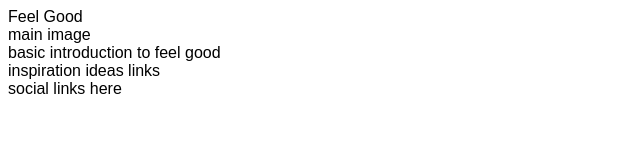
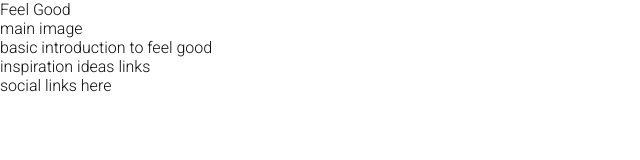
Before and after one commit to JoeYip13/Project-1, a plain HTML site: page index.html in a window 1280 px wide. Shown: the whole page, without its empty margins (0-640 px from the left). Drawn offline with Linux system fonts and the light colour scheme.

Commit message:
Add google fonts url, removed default web margin, padding and border

```diff
--- a/assets/css/style.css
+++ b/assets/css/style.css
@@ -1,3 +1,13 @@
+@import url('https://fonts.googleapis.com/css2?family=Nunito:wght@300&family=Roboto:wght@300&display=swap');
+
+* {
+    margin: 0;
+    padding: 0;
+    border: none;
+}
+
 body {
-    font-family: Arial, Helvetica, sans-serif;
+    font-family: Roboto, sans-serif;
+    font-weight: 300;
+    color: #0d0d0d;
 }
```
Also changed, not shown: index.html (+3 -0 lines).
